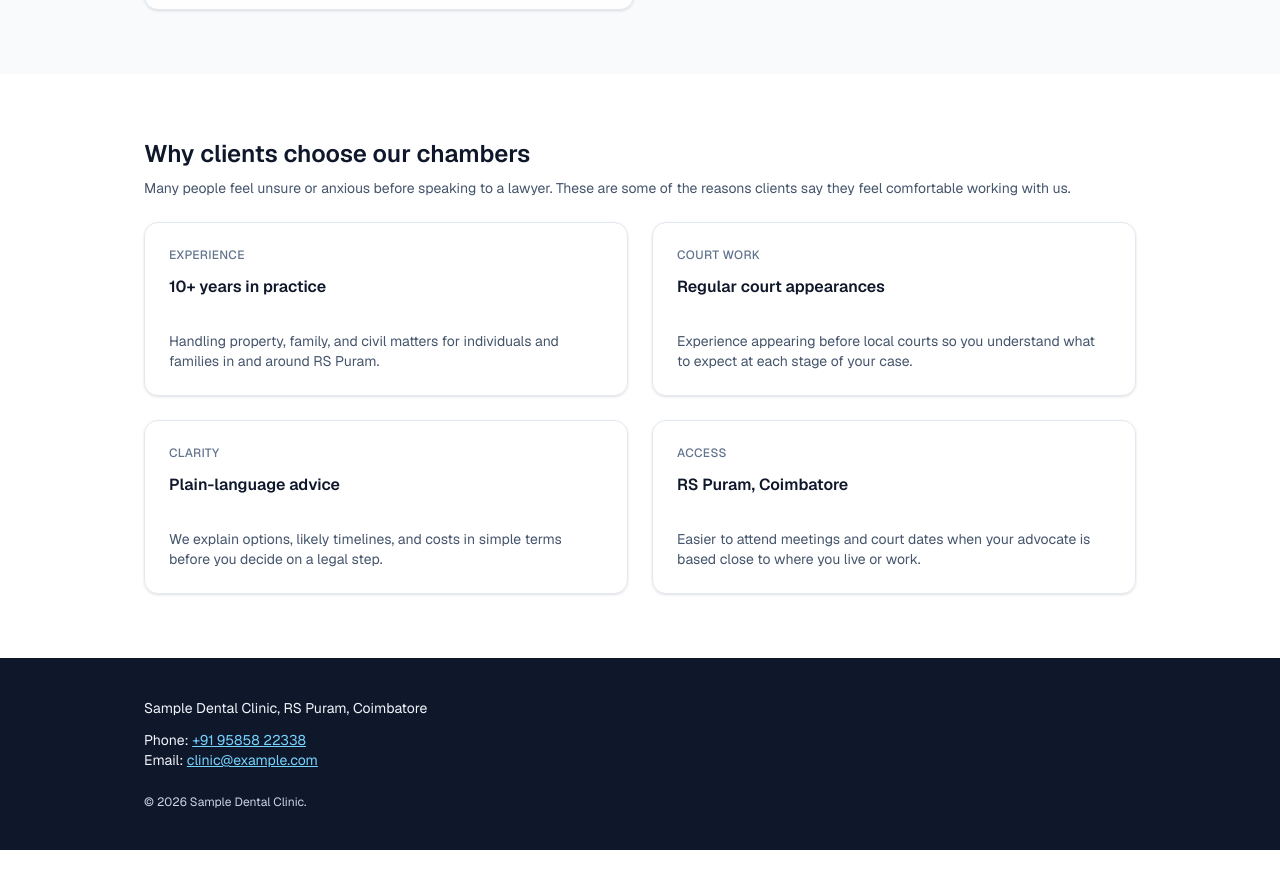
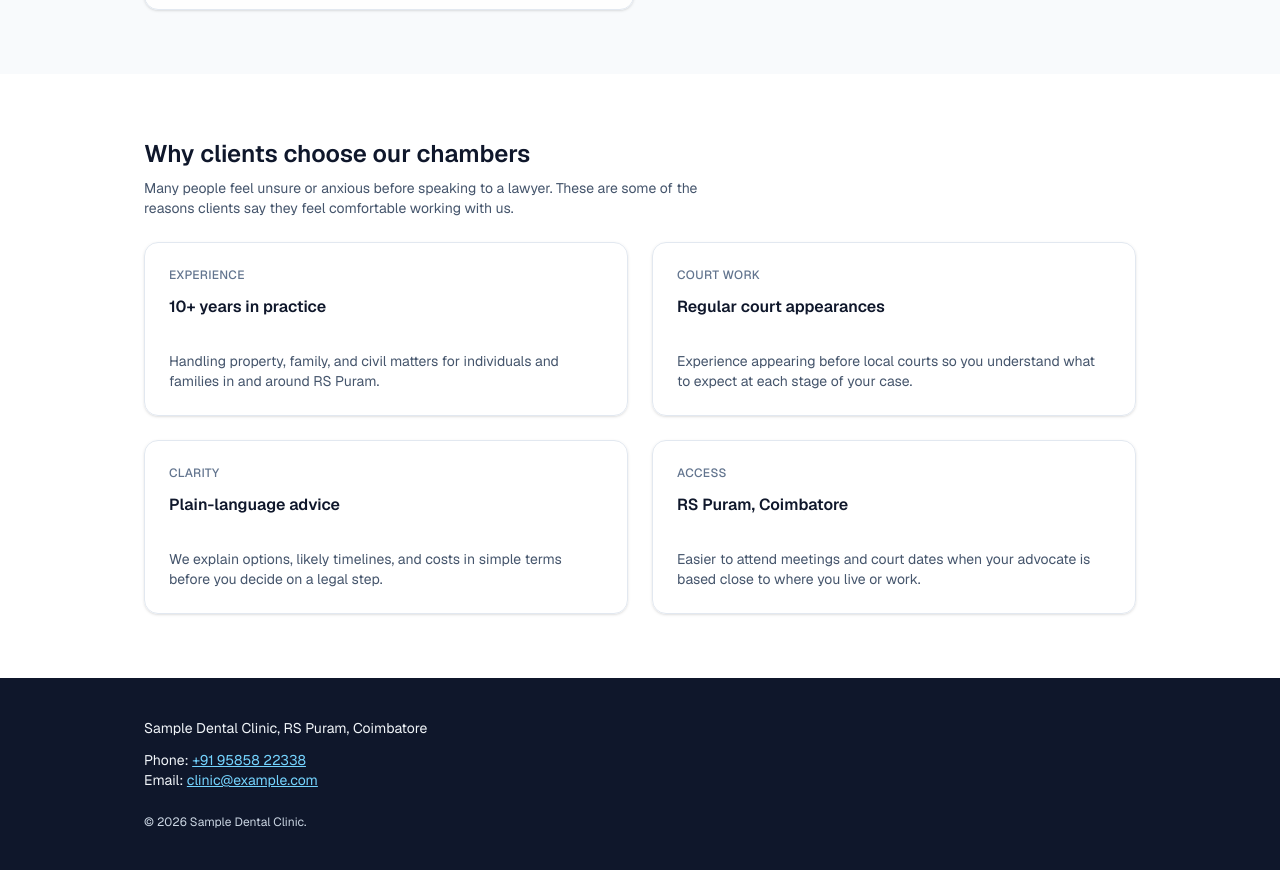
Before and after one commit to fooorrrceee/rr-dental-flip, a Next.js app in the folder landing-course/: page /advocate in a window 1280 px wide. Shown: the part 1121-1991 px from the top of the page. Built offline with nearby package versions, Linux system fonts and the light colour scheme.

Commit message:
create and add sectionHeader wrapper to Proofsection in advocate

```diff
--- a/landing-course/app/components/AdvocateProofSection.tsx
+++ b/landing-course/app/components/AdvocateProofSection.tsx
@@ -1,6 +1,7 @@
 import { Section } from "@/app/components/Section";
 import { Card, CardHeader, CardTitle, CardContent } from "@/components/ui/card";
 import { advocateProofPoints } from "@/app/advocate/advocate-config";
+import { SectionHeader } from "@/app/components/SectionHeader";
 
 export function AdvocateProofSection() {
   return (
@@ -10,16 +11,11 @@ export function AdvocateProofSection() {
       background="white"
       paddingY="normal"
     >
-      <h2
-        id="advocate-proof-heading"
-        className="text-2xl font-semibold text-slate-900"
-      >
-        Why clients choose our chambers
-      </h2>
-      <p className="mt-2 text-sm text-slate-600">
-        Many people feel unsure or anxious before speaking to a lawyer. These are
-        some of the reasons clients say they feel comfortable working with us.
-      </p>
+      <SectionHeader
+        title="Why clients choose our chambers"
+        intro="Many people feel unsure or anxious before speaking to a lawyer. These are some of the reasons clients say they feel comfortable working with us."
+      />
+
 
       <div className="mt-6 grid gap-6 sm:grid-cols-2">
         {advocateProofPoints.map((point) => (
--- /dev/null
+++ b/landing-course/app/components/SectionHeader.tsx
@@ -0,0 +1,40 @@
+import { cn } from "@/lib/utils";
+
+type SectionHeaderProps = {
+  title: string;
+  eyebrow?: string;
+  intro?: string;
+  align?: "left" | "center";
+  className?: string;
+};
+
+export function SectionHeader({
+  title,
+  eyebrow,
+  intro,
+  align = "left",
+  className,
+}: SectionHeaderProps) {
+  const alignment =
+    align === "center" ? "text-center items-center" : "text-left items-start";
+
+  return (
+    <div className={cn("flex flex-col gap-2", alignment, className)}>
+      {eyebrow ? (
+        <p className="text-xs font-semibold uppercase tracking-wide text-sky-600">
+          {eyebrow}
+        </p>
+      ) : null}
+
+      <h2 className="text-2xl font-semibold text-slate-900">
+        {title}
+      </h2>
+
+      {intro ? (
+        <p className="max-w-prose text-sm text-slate-600">
+          {intro}
+        </p>
+      ) : null}
+    </div>
+  );
+}
```
